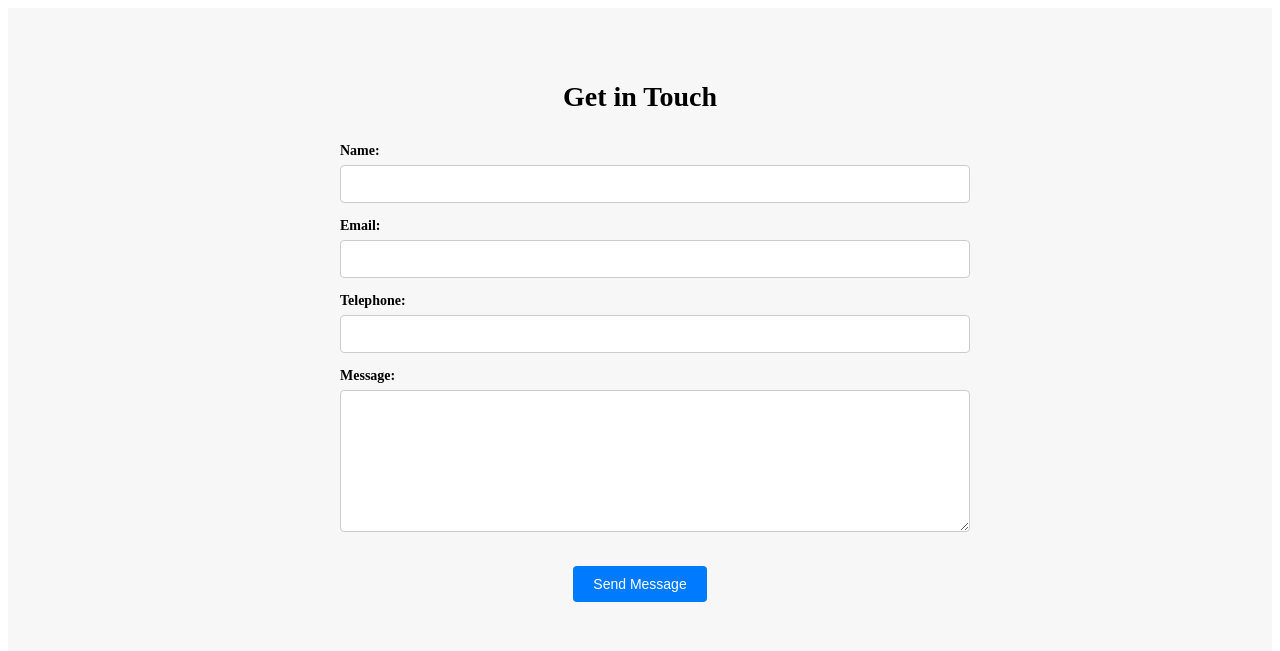
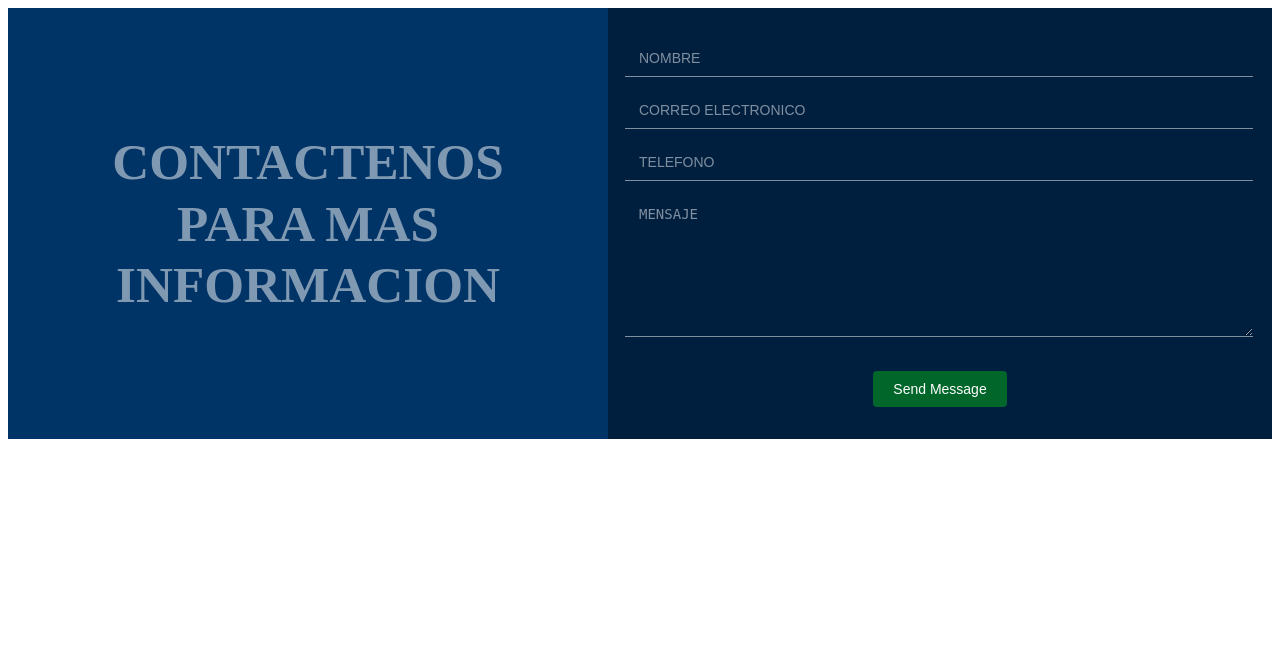
Before and after one commit to JohnnyLiang-OTU/project-sederia, a Django app: template base/templates/base/contact_form.html in a window 1280 px wide. Shown: the top 651 px of the page. Run offline with Django 3.2, Linux system fonts and the light colour scheme; the template is opened without the code that fills it, so the values that code supplies are empty; parts of the project's set-up code (start-up, migrations or seed data) failed here and were passed over.

Commit message:
contact-section changed aesthetics || added about_us

```diff
--- a/base/templates/base/contact_form.html
+++ b/base/templates/base/contact_form.html
@@ -8,32 +8,31 @@
     <script type="module" src="{% static 'js/contact_form.js' %}"></script>
 </head>
 <body>
-    <section class="contact-section">
+    <section id="contact-section">
         <div class="container">
-            <h2 class="contact-title">Get in Touch</h2>
+            <div class="left-section">
+                Contactenos<br>Para mas<br>Informacion
+            </div>
+            <div class="right-section">
                 <form class="contact-form">
                     <div class="form-group">
-                    <label for="name">Name:</label>
                         <div class="input-label">
-                        <input class="input-info" type="text" id="name" name="name" required>
+                            <input class="input-info" type="text" id="name" name="name" placeholder="Nombre" required>
                             <label id="name-warning" style="display: none;" for="name">Rellene este campo.</label>
                         </div>
                     </div>
                     <div class="form-group">
-                    <label for="email">Email:</label>
-                    <input class="input-info" type="email" id="email" name="email">
+                        <input class="input-info" type="email" id="email" name="email" placeholder="Correo Electronico">
                     </div>
                     <div class="form-group">
-                    <label for="telephone">Telephone:</label>
                         <div class="input-label">
-                        <input class="input-info" type="tel" id="telephone" name="telephone" required>
+                            <input class="input-info" type="tel" id="telephone" name="telephone" placeholder="Telefono" required>
                             <label id="telephone-warning" style="display: none;" for="tel">Rellene este campo.</label>
                         </div>
                     </div>
                     <div class="form-group">
-                    <label for="message">Message:</label>
                         <div class="input-label">
-                        <textarea class="input-info" id="message" name="message" required></textarea>
+                            <textarea class="input-info" id="message" name="message" placeholder="Mensaje" required></textarea>
                             <label id="message-warning" style="display: none;" for="message">Rellene este campo.</label>
                         </div>
                     </div>
@@ -44,6 +43,7 @@
                     <button id="form_submit_button" type="button" class="submit-btn">Send Message</button>
                 </form>
             </div>
+        </div>
     </section>
 </body>
 </html>
--- a/base/templates/base/home.html
+++ b/base/templates/base/home.html
@@ -51,7 +51,7 @@
                         <p>{{product.description}}</p>
                     </div>
                     <div>
-                        <button>Cotizar</button>
+                        <a class="btn-cotizar" href="#contact-section">Cotizar</a>
                     </div>
                 </div>
             </div>
@@ -59,7 +59,6 @@
         </div>
     </section>
     {% include 'contact_form.html' %}
-
-
+    {% include 'footer.html' %}
 </div>
 {% endblock content %}
--- a/base/urls.py
+++ b/base/urls.py
@@ -11,6 +11,7 @@ urlpatterns = [
     path('canvas/', views.canvas, name="canvas"),
     path('producto/<str:name>/', views.producto, name='producto'),
     path('send-email/', views.send_email, name="send-email"),
+    path('about-us/', views.about_us, name="about_us"),
     path('administrador/', views.admin_list, name='admin_list'),
     path('administrador/add_product/', views.add_product, name="add_product"),
     path('administrador/delete_models/', views.delete_selected_products, name="delete_models"),
--- a/base/views.py
+++ b/base/views.py
@@ -15,6 +15,9 @@ def home(request):
     product_query = Product.objects.all()
     context = {'product_query' : product_query}
     return render(request, 'base/home.html', context)
+
+def about_us(request):
+    return render(request, 'base/about_us.html')
 
 def catalogo(request):
     product_query = Product.objects.all()
--- /dev/null
+++ b/static/css/about_us.css
@@ -0,0 +1,4 @@
+html, body{
+    margin: 0;
+    padding: 0;
+}
--- a/static/css/contact_form.css
+++ b/static/css/contact_form.css
@@ -1,12 +1,31 @@
-.contact-section {
-  background-color: #f7f7f7;
-  padding: 50px 0;
+.container {
+  display: flex;
+  /* max-width: 600px; */
+  margin: 0 auto;
+  /* padding: 0 20px; */
 }
 
-.container {
-  max-width: 600px;
-  margin: 0 auto;
-  padding: 0 20px;
+.left-section {
+  color: rgba(255,255,255,0.5);
+  background-color: rgb(0, 51, 102);
+  flex: 1;
+  display: flex;
+  align-items: center;
+  justify-content: center;
+  font-size: 4vw;
+  font-weight: bold;
+  text-align: center;
+  line-height: 1.2;
+  text-transform: uppercase;
+}
+
+.right-section {
+  flex: 1;
+  background-color: #001f3f;
+  padding: 2rem;
+  display: flex;
+  flex-direction: column;
+  justify-content: center;
 }
 
 .contact-title {
@@ -25,12 +44,14 @@
 .form-group {
   width: 100%;
   margin-bottom: 15px;
+  margin-right: 30px;
 
   label {
     font-size: 14px;
     font-weight: 600;
     display: block;
     margin-bottom: 6px;
+    color: azure;
   }
 
   input,
@@ -38,9 +59,10 @@
     width: 100%;
     padding: 10px 14px;
     font-size: 14px;
-    border: 1px solid #ccc;
-    border-radius: 4px;
+    border: none;
+    border-bottom: 1px solid rgba(255,255,255,0.5);
     resize: vertical;
+    background-color: transparent;
   }
 
   textarea {
@@ -48,8 +70,14 @@
   }
 }
 
+
+input::placeholder, textarea::placeholder {
+  text-transform: uppercase;
+  color: rgba(255,255,255,0.5);
+}
+
 .submit-btn {
-  background-color: #007bff;
+  background-color: #00662a;
   color: #fff;
   border: none;
   border-radius: 4px;
--- a/static/css/home.css
+++ b/static/css/home.css
@@ -185,7 +185,7 @@ a{
   line-height: 1.5;
 }
 
-button {
+.btn-cotizar {
   background-color: #007bff;
   color: #fff;
   border: none;
```
Also changed, not shown: base/templates/base/about_us.html (added, +13 -0 lines), base/templates/base/navbar.html (+5 -5 lines), static/css/navbar.css (+11 -13 lines). Lines whose indentation alone changed are shown as unchanged.
